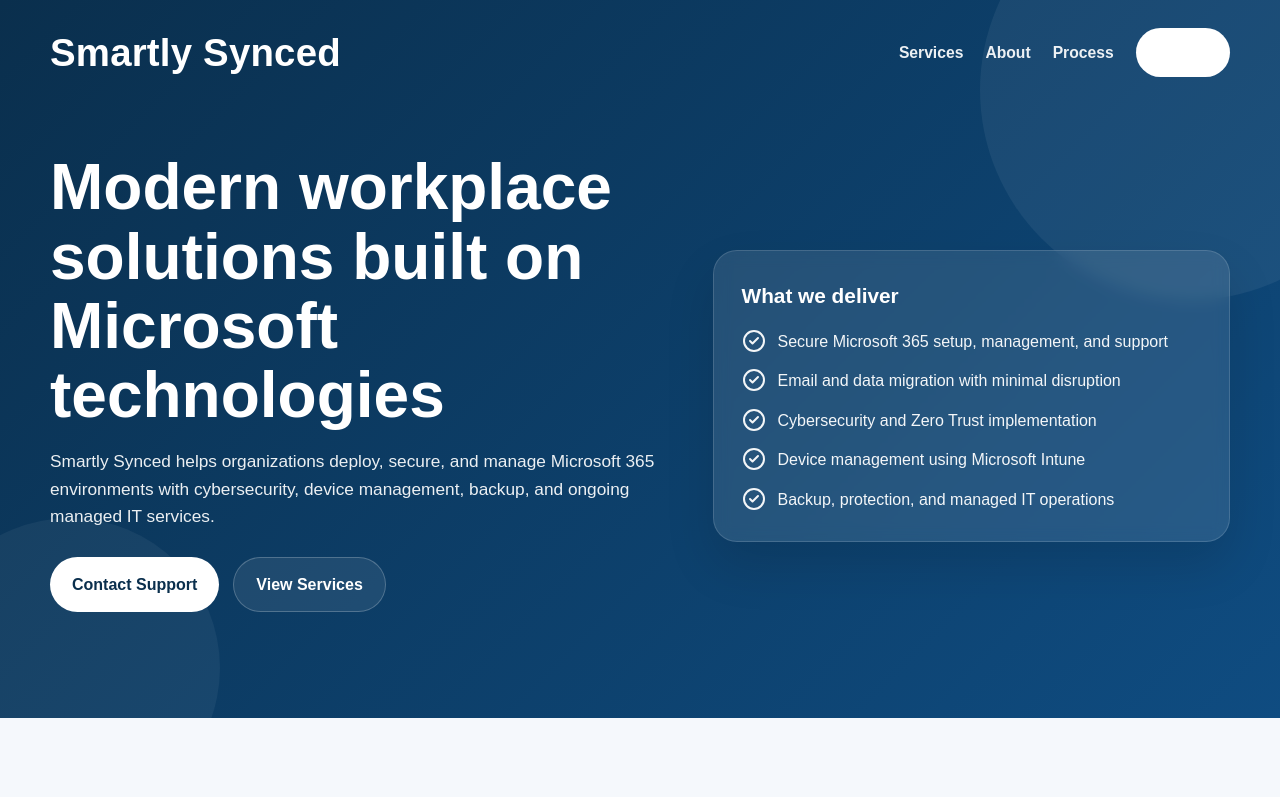
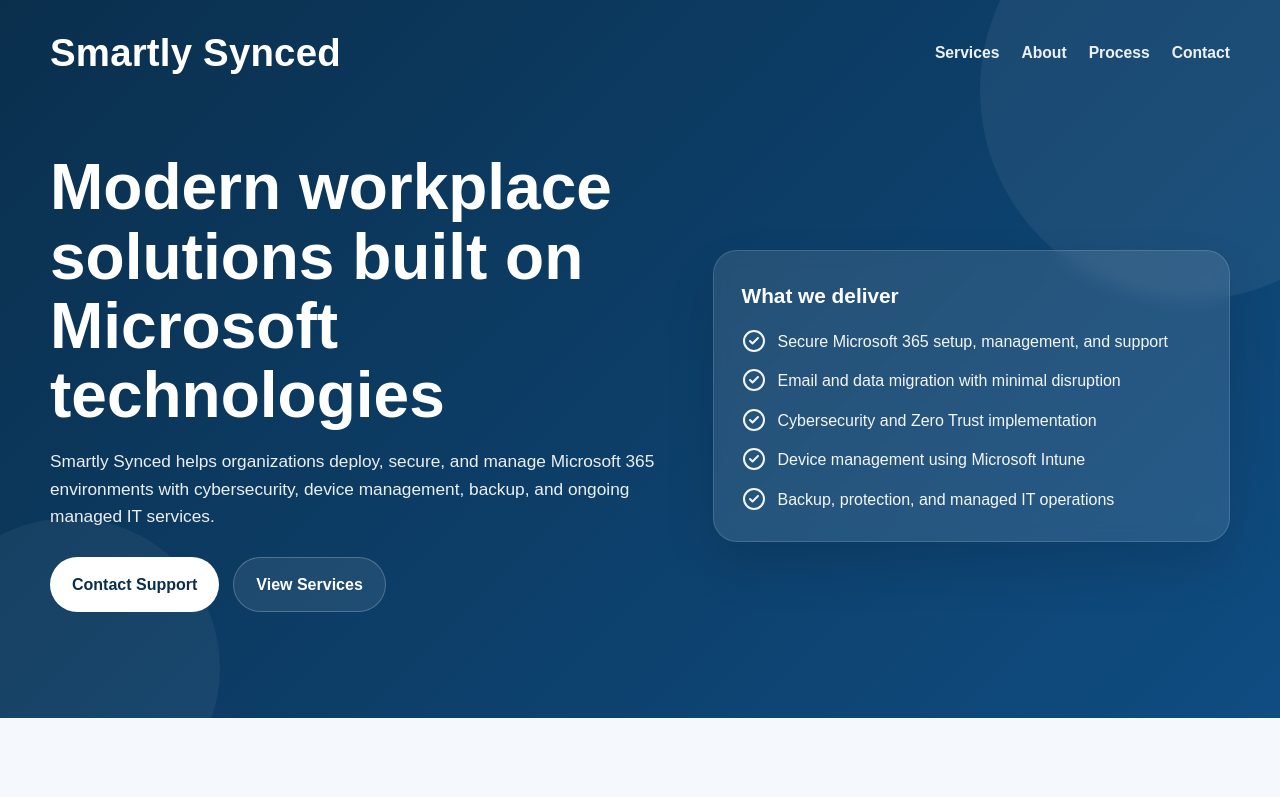
Before and after one commit to AbinayaVelrajan1995/SmartlySyncedCorp, a website: page src/index.html in a window 1280 px wide. Shown: the top 797 px of the page. Drawn offline with nearby package versions, Linux system fonts and the light colour scheme.

Commit message:
Update index.html

```diff
--- a/src/index.html
+++ b/src/index.html
@@ -22,7 +22,7 @@
           <a href="#services">Services</a>
           <a href="#about">About</a>
           <a href="#process">Process</a>
-          <a href="#contact" class="nav-cta">Contact</a>
+          <a href="#contact">Contact</a>
         </div>
       </nav>
 
```
